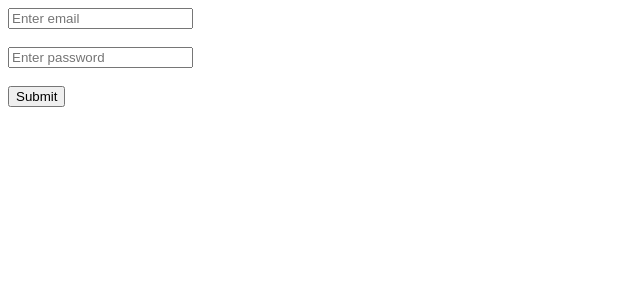
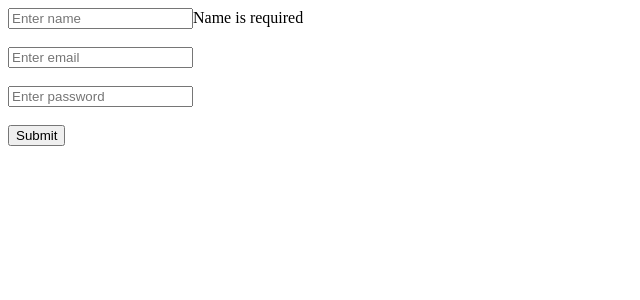
Before and after one commit to UdayMayanna/AngularStudy, an Angular app: page /home in a window 1280 px wide. Shown: the top 300 px of the page, without its empty margins (0-640 px from the left). Built offline with nearby package versions, Linux system fonts and the light colour scheme.

Commit message:
added basic validation to from group

```diff
--- a/src/app/app.component.html
+++ b/src/app/app.component.html
@@ -29,4 +29,6 @@
 <!-- <app-nav-header></app-nav-header> -->
 <!-- <router-outlet></router-outlet> -->
 
-<app-reactive-froms></app-reactive-froms>
+<!-- <app-reactive-froms></app-reactive-froms> -->
+
+<app-form-grouping-rec-form></app-form-grouping-rec-form>
--- /dev/null
+++ b/src/app/comp/form-grouping-rec-form/form-grouping-rec-form.component.html
@@ -0,0 +1,15 @@
+<form [formGroup]="profileform">
+    <input type="text" placeholder="Enter name" formControlName="name">
+    <span *ngIf="name?.hasError('required')">Name is required</span>
+    <span *ngIf="name?.invalid && (name?.dirty || name?.touched)">Name is required</span>
+
+    <br>
+    <br>
+    <input type="text" placeholder="Enter email" formControlName="email">
+    <br>
+    <br>
+    <input type="text" placeholder="Enter password" formControlName="pass">
+    <br>
+    <br>
+    <button>Submit</button>
+</form>
--- /dev/null
+++ b/src/app/comp/form-grouping-rec-form/form-grouping-rec-form.component.ts
@@ -0,0 +1,28 @@
+import { Component } from '@angular/core';
+import { FormControl, FormGroup, Validators } from '@angular/forms';
+
+@Component({
+  selector: 'app-form-grouping-rec-form',
+  standalone: false,
+  templateUrl: './form-grouping-rec-form.component.html',
+  styles: ``
+})
+export class FormGroupingRecFormComponent {
+  profileform = new FormGroup({
+    name: new FormControl('',[Validators.required]),
+    email: new FormControl('',[Validators.required,Validators.minLength(5)]),
+    pass: new FormControl('',[Validators.required,Validators.maxLength(15)])
+  })
+
+  get name(){
+    return this.profileform.get('name');
+  }
+
+  get email(){
+    return this.profileform.get('email');
+  }
+
+  get pass(){
+    return this.profileform.get('pass');
+  }
+}
```
Also changed, not shown: src/app/app.module.ts (+6 -3 lines).
